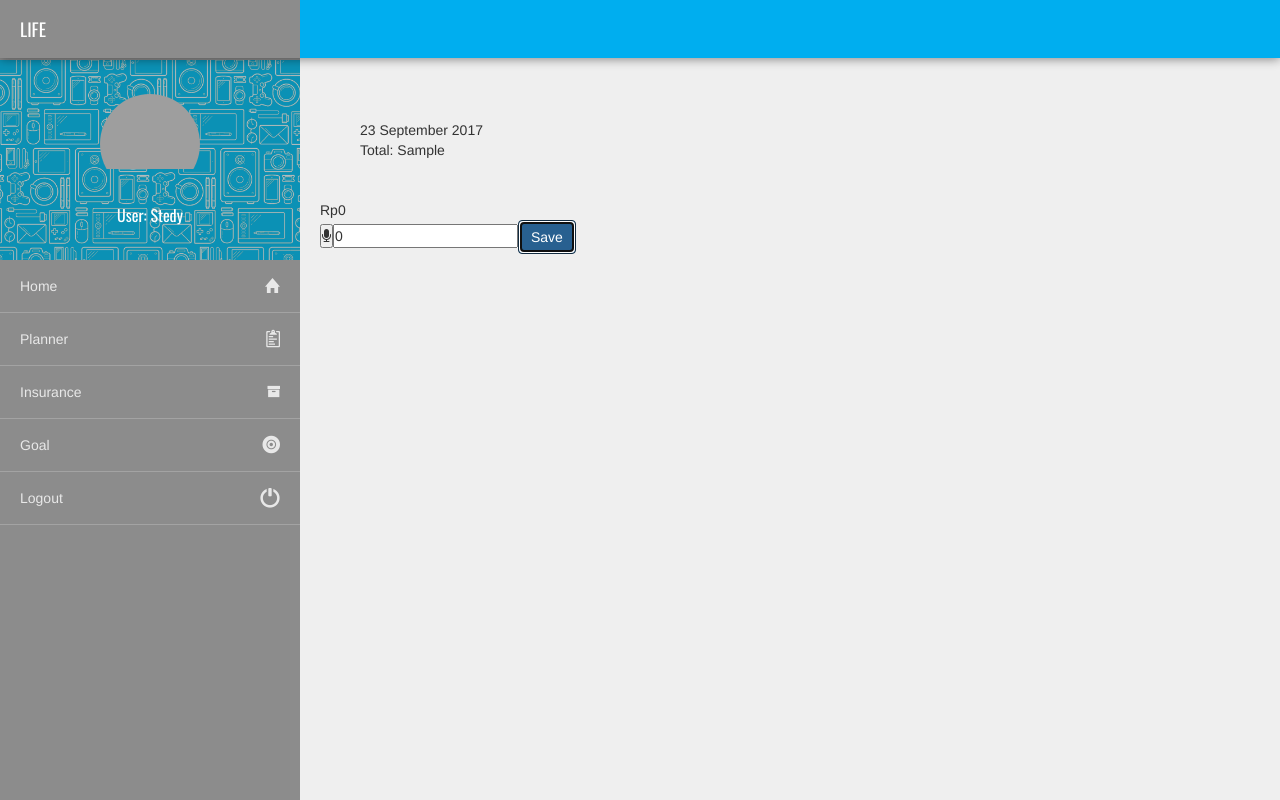
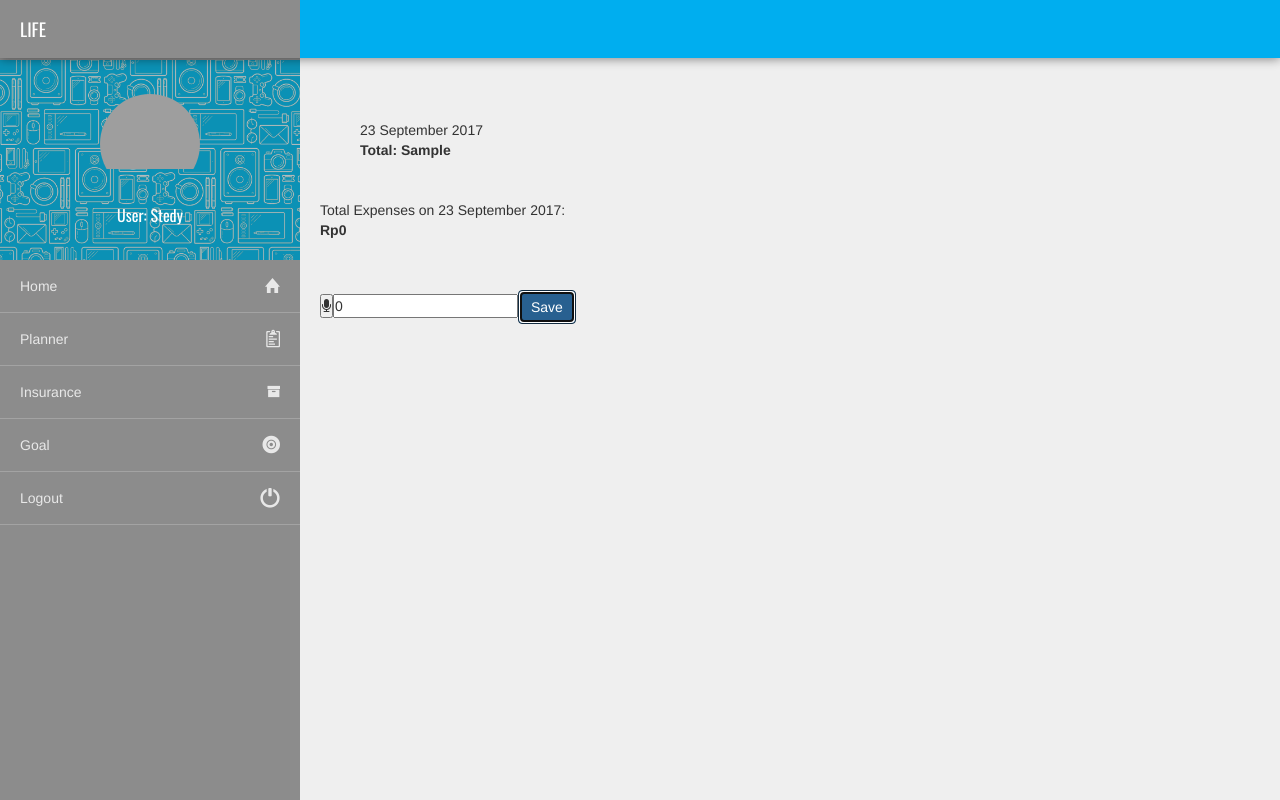
Before and after one commit to stedyyulius/life-vue, a Vue app: page /#/ in a window 1280 px wide. Both pictures are taken after typing "Sample" into the empty fields and a click on the button "Save". Built offline with nearby package versions, Linux system fonts and the light colour scheme; grey boxes are pictures that could not be loaded; a web font is replaced by a local one.

Commit message:
speech feature 90% done

```diff
--- a/src/components/Home.vue
+++ b/src/components/Home.vue
@@ -5,14 +5,16 @@
     <div class="content">
       <div class="data-form" v-for="d in data">
         {{formatDate(new Date())}}
-        <div class="data-key" v-for="header in d.header">
+        <div v-for="header in d.header">
           {{header}}
         </div>
-        <div class="data-total">
+        <div class="data-key">
           Total: {{d.total}}
         </div>
       </div>
-      Rp{{currencyFormatter(totalDay)}}
+      <div>Total Expenses on {{formatDate(new Date())}}:
+        <div class="data-key">Rp{{currencyFormatter(totalDay)}}</div>
+        </div>
       <div class="speech-form">
         <button @click="speechToText()"><i class="fa fa-microphone"></i></button>
         <div v-for="s in stringSpeech">
@@ -39,7 +41,7 @@ export default {
       counter       : 0,
       result        : [],
       data          : [],
-      totalDay      : 0
+      totalDay      : ""
     }
   },
   methods:{
@@ -59,14 +61,15 @@ export default {
     },
     save(){
       var self = this;
+      let tmp = 0
       let inputData = {
         header: self.stringSpeech,
         total : self.numberSpeech
       }
       self.data.push(inputData)
       for(let i = 0; i < self.data.length; i++){
-        self.totalDay += +self.data[i].total.replace(/\D/g, '')
-        console.log(+self.data[i].total.replace(/\D/g, ''));
+        tmp += +self.data[i].total.replace(/\D/g, '')
+        self.totalDay = tmp
       }
       self.stringSpeech = []
       self.numberSpeech = 0
@@ -202,6 +205,10 @@ export default {
 </script>
 
 <style lang="css">
+  .speech-form{
+    margin-top: 50px;
+  }
+
   .data-form{
     margin: 40px;
   }
```
